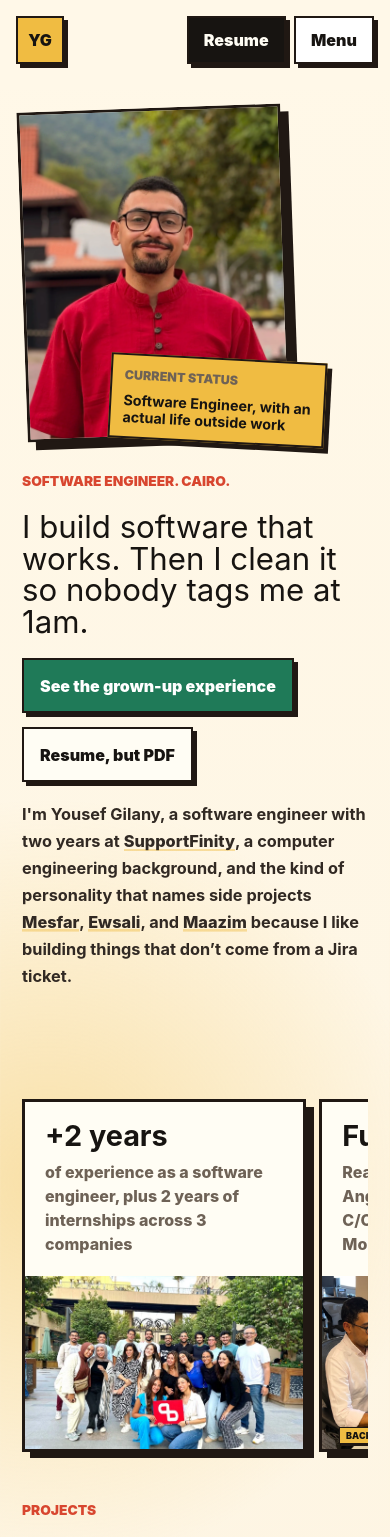
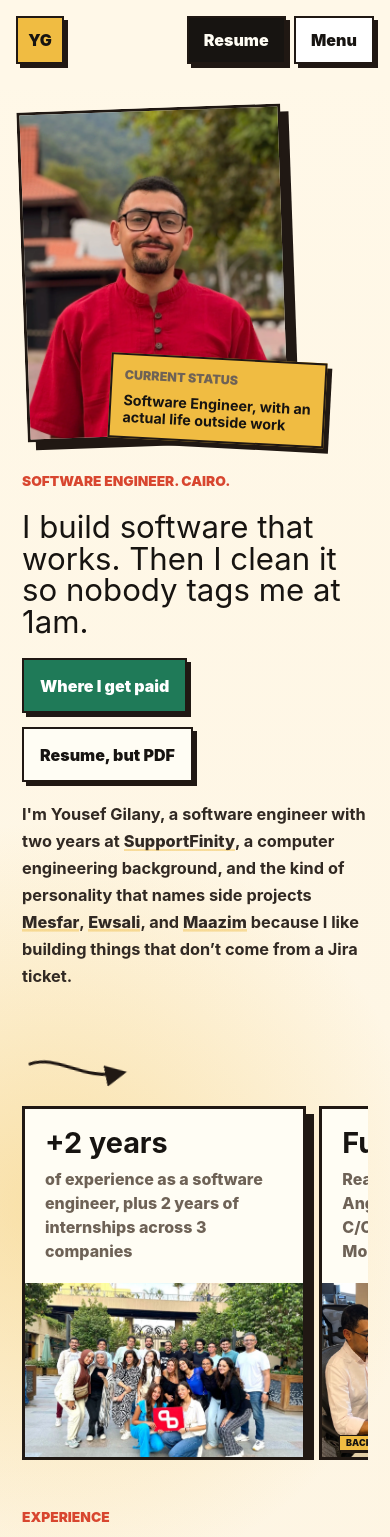
Before and after one commit to yogilany/my_website, a React (Create React App) app: page / in a window 390 px wide. Shown: the top 1537 px of the page. Built offline with nearby package versions, Linux system fonts and the light colour scheme.

Commit message:
refactor ImageLightbox component to improve mobile experience; enhance zoomable overlay functionality and styles; update Experience and Stats sections for better layout and spacing

```diff
--- a/src/components/ImageLightbox/ImageLightbox.css
+++ b/src/components/ImageLightbox/ImageLightbox.css
@@ -71,8 +71,8 @@
 
 .zoomable.timeline-photo {
   position: absolute;
-  width: 12.5rem;
-  height: 9.2rem;
+  width: 19rem;
+  height: 14rem;
 }
 
 .stat-card:has(.zoomable.is-open),
@@ -92,9 +92,51 @@
   z-index: 20;
 }
 
+.zoomable-overlay {
+  position: fixed;
+  inset: 0;
+  z-index: 80;
+  display: grid;
+  place-items: center;
+  padding: 1.1rem;
+  background: rgba(23, 20, 17, 0);
+  transition: background 280ms ease;
+}
+
+.zoomable-overlay.is-open {
+  background: rgba(23, 20, 17, 0.42);
+}
+
+.zoomable-overlay .zoomable-full {
+  position: static;
+  left: auto;
+  top: auto;
+  width: auto;
+  height: auto;
+  max-width: min(52rem, 92vw);
+  max-height: min(78vh, 44rem);
+  opacity: 0;
+  visibility: visible;
+  pointer-events: auto;
+  transform: scale(0.78);
+  transition:
+    transform 420ms cubic-bezier(0.22, 1, 0.36, 1),
+    opacity 280ms ease;
+}
+
+.zoomable-overlay.is-open .zoomable-full {
+  opacity: 1;
+  transform: scale(1);
+  transition:
+    transform 420ms cubic-bezier(0.22, 1, 0.36, 1),
+    opacity 220ms ease;
+}
+
 @media (prefers-reduced-motion: reduce) {
   .zoomable-full,
-  .zoomable-thumb {
+  .zoomable-thumb,
+  .zoomable-overlay,
+  .zoomable-overlay .zoomable-full {
     transition: none;
   }
 }
--- a/src/components/ImageLightbox/ImageLightbox.jsx
+++ b/src/components/ImageLightbox/ImageLightbox.jsx
@@ -1,8 +1,43 @@
 import { useEffect, useState } from "react";
+import { createPortal } from "react-dom";
 import "./ImageLightbox.css";
+
+const MOBILE_QUERY = "(max-width: 860px)";
+const ZOOM_MS = 420;
 
 const Zoomable = ({ src, alt, className = "" }) => {
   const [open, setOpen] = useState(false);
+  const [isMobile, setIsMobile] = useState(false);
+  const [overlayMounted, setOverlayMounted] = useState(false);
+  const [overlayOpen, setOverlayOpen] = useState(false);
+
+  useEffect(() => {
+    const media = window.matchMedia(MOBILE_QUERY);
+    const sync = () => setIsMobile(media.matches);
+    sync();
+    media.addEventListener("change", sync);
+    return () => media.removeEventListener("change", sync);
+  }, []);
+
+  useEffect(() => {
+    if (!isMobile) {
+      setOverlayMounted(false);
+      setOverlayOpen(false);
+      return undefined;
+    }
+
+    if (open) {
+      setOverlayMounted(true);
+      const frame = requestAnimationFrame(() => {
+        requestAnimationFrame(() => setOverlayOpen(true));
+      });
+      return () => cancelAnimationFrame(frame);
+    }
+
+    setOverlayOpen(false);
+    const timer = setTimeout(() => setOverlayMounted(false), ZOOM_MS);
+    return () => clearTimeout(timer);
+  }, [open, isMobile]);
 
   useEffect(() => {
     if (!open) return undefined;
@@ -10,7 +45,13 @@ const Zoomable = ({ src, alt, className = "" }) => {
       if (event.key === "Escape") setOpen(false);
     };
     const onPointer = (event) => {
-      if (!event.target.closest(".zoomable.is-open")) setOpen(false);
+      if (
+        event.target.closest(".zoomable.is-open") ||
+        event.target.closest(".zoomable-overlay")
+      ) {
+        return;
+      }
+      setOpen(false);
     };
     window.addEventListener("keydown", onKey);
     window.addEventListener("pointerdown", onPointer);
@@ -19,6 +60,15 @@ const Zoomable = ({ src, alt, className = "" }) => {
       window.removeEventListener("pointerdown", onPointer);
     };
   }, [open]);
+
+  useEffect(() => {
+    if (!overlayMounted || !isMobile) return undefined;
+    const previous = document.body.style.overflow;
+    document.body.style.overflow = "hidden";
+    return () => {
+      document.body.style.overflow = previous;
+    };
+  }, [overlayMounted, isMobile]);
 
   const toggle = (event) => {
     event.preventDefault();
@@ -41,7 +91,21 @@ const Zoomable = ({ src, alt, className = "" }) => {
       <span className="zoomable-clip">
         <img className="zoomable-thumb" src={src} alt={alt} />
       </span>
-      <img className="zoomable-full" src={src} alt="" />
+      {isMobile
+        ? overlayMounted
+          ? createPortal(
+              <span
+                className={`zoomable-overlay${overlayOpen ? " is-open" : ""}`}
+                onClick={toggle}
+              >
+                <img className="zoomable-full" src={src} alt="" />
+              </span>,
+              document.body
+            )
+          : null
+        : (
+          <img className="zoomable-full" src={src} alt="" />
+        )}
     </span>
   );
 };
--- a/src/pages/MainPage/sections/Experience/Experience.css
+++ b/src/pages/MainPage/sections/Experience/Experience.css
@@ -4,7 +4,7 @@
 
 .timeline {
   display: grid;
-  gap: 1.35rem;
+  gap: 2.4rem;
   overflow: visible;
 }
 
@@ -14,17 +14,17 @@
   grid-template-columns: minmax(200px, 0.75fr) minmax(0, 1.25fr);
   gap: 1.4rem;
   align-items: center;
-  padding: 1.35rem 10.5rem 1.35rem 1.25rem;
+  padding: 1.6rem 16rem 1.6rem 1.25rem;
   overflow: visible;
 }
 
 .timeline-photo {
   position: absolute;
   top: 50%;
-  right: -1.35rem;
+  right: -1.5rem;
   z-index: 2;
-  width: 12.5rem;
-  height: 9.2rem;
+  width: 19rem;
+  height: 14rem;
   padding: 0;
   overflow: visible;
   border: 3px solid var(--line);
@@ -312,17 +312,21 @@
     grid-template-columns: 1fr;
   }
 
+  .timeline {
+    gap: 2.5rem;
+  }
+
   .timeline-item {
-    padding: 1.25rem 1.25rem 6.5rem;
+    padding: 1.25rem 1.25rem 10.2rem;
   }
 
   .timeline-photo,
   .zoomable.timeline-photo {
     top: auto;
-    bottom: -1.1rem;
+    bottom: -1.25rem;
     right: 1.1rem;
-    width: 9.5rem;
-    height: 7rem;
+    width: 14.25rem;
+    height: 10.5rem;
     transform: rotate(5deg);
   }
 
--- a/src/pages/MainPage/sections/Hero/Hero.jsx
+++ b/src/pages/MainPage/sections/Hero/Hero.jsx
@@ -38,7 +38,7 @@ const Hero = () => {
         </p>
         <div className="hero-actions">
           <a className="primary-action" href="#work">
-            See the grown-up experience
+            Where I get paid
           </a>
           <a
             className="secondary-action"
--- a/src/pages/MainPage/sections/Stats/Stats.css
+++ b/src/pages/MainPage/sections/Stats/Stats.css
@@ -4,6 +4,14 @@
   gap: 1rem;
   padding-top: 3.6rem;
   overflow: visible;
+}
+
+.stats-track {
+  display: contents;
+}
+
+.stats-scroll-hint {
+  display: none;
 }
 
 .stat-card-wrap {
@@ -35,21 +43,31 @@
   white-space: nowrap;
 }
 
-.ta-tutorial-arrow svg {
+.ta-tutorial-arrow svg,
+.stats-scroll-hint svg {
   width: 4.4rem;
   height: 2.9rem;
-  margin: -0.1rem 0.55rem 0 0;
   overflow: visible;
 }
 
-.ta-arrow-shaft {
+.ta-tutorial-arrow svg {
+  margin: -0.1rem 0.55rem 0 0;
+}
+
+.stats-scroll-hint svg {
+  width: 7.4rem;
+  height: 2.15rem;
+}
+
+.sketch-arrow-shaft {
   fill: none;
   stroke: var(--line);
   stroke-width: 3.25;
   stroke-linecap: round;
 }
 
-.ta-tutorial-arrow marker path {
+.ta-tutorial-arrow marker path,
+.stats-scroll-hint marker path {
   fill: var(--line);
 }
 
@@ -182,11 +200,36 @@
 
 @media (max-width: 860px) {
   .stats-section {
+    position: relative;
+    display: flex;
+    flex-direction: column;
+    align-items: stretch;
+    gap: 0;
+    padding-top: 1.75rem;
+    padding-bottom: 0.35rem;
+    margin-top: -1.5rem;
+    overflow: visible;
+  }
+
+  .stats-scroll-hint {
+    display: block;
+    position: absolute;
+    left: 0;
+    top: -3.35rem;
+    z-index: 4;
+    margin: 0;
+    color: var(--ink);
+    pointer-events: none;
+    transform: rotate(8deg);
+    animation: stats-scroll-nudge 2.2s ease-in-out infinite;
+  }
+
+  .stats-track {
     display: flex;
     gap: 0.85rem;
-    padding-top: 4.4rem;
-    padding-bottom: 0.35rem;
+    padding-top: 4.6rem;
     overflow-x: auto;
+    overflow-y: visible;
     overscroll-behavior-x: contain;
     scroll-snap-type: x mandatory;
     -webkit-overflow-scrolling: touch;
@@ -200,11 +243,25 @@
   .stat-card-wrap:last-child {
     margin-right: 0.25rem;
   }
-}
 
-@media (max-width: 860px) {
   .ta-tutorial-arrow {
-    top: -2.85rem;
+    top: -3.2rem;
     right: 0.15rem;
   }
 }
+
+@keyframes stats-scroll-nudge {
+  0%,
+  100% {
+    transform: rotate(8deg) translateX(0);
+  }
+  50% {
+    transform: rotate(8deg) translateX(3px);
+  }
+}
+
+@media (prefers-reduced-motion: reduce) {
+  .stats-scroll-hint {
+    animation: none;
+  }
+}
--- a/src/pages/MainPage/sections/Stats/Stats.jsx
+++ b/src/pages/MainPage/sections/Stats/Stats.jsx
@@ -2,24 +2,11 @@ import Zoomable from "../../../../components/ImageLightbox/ImageLightbox";
 import { stats } from "../../../../data/home";
 import "./Stats.css";
 
-const Stats = () => {
-  return (
-    <section className="section stats-section" aria-label="Quick facts">
-      {stats.map((stat) => (
-        <div className="stat-card-wrap" key={stat.title}>
-          {stat.tutorialUrl ? (
-            <a
-              className="ta-tutorial-arrow"
-              href={stat.tutorialUrl}
-              target="_blank"
-              rel="noreferrer"
-              aria-label={stat.tutorialLabel}
-            >
-              <span>{stat.tutorialLabel}</span>
-              <svg viewBox="0 0 72 48" aria-hidden="true" focusable="false">
+const SketchArrow = ({ markerId, path, viewBox = "0 0 72 48" }) => (
+  <svg viewBox={viewBox} aria-hidden="true" focusable="false">
     <defs>
       <marker
-                    id="ta-arrow-head"
+        id={markerId}
         markerWidth="7"
         markerHeight="7"
         refX="5.2"
@@ -30,11 +17,41 @@ const Stats = () => {
       </marker>
     </defs>
     <path
-                  className="ta-arrow-shaft"
-                  d="M52 6 C62 18 50 34 16 40"
-                  markerEnd="url(#ta-arrow-head)"
+      className="sketch-arrow-shaft"
+      d={path}
+      markerEnd={`url(#${markerId})`}
     />
   </svg>
+);
+
+const Stats = () => {
+  return (
+    <section className="section stats-section" aria-label="Quick facts">
+      <div className="stats-track">
+        {stats.map((stat, index) => (
+          <div className="stat-card-wrap" key={stat.title}>
+            {index === 0 ? (
+              <div className="stats-scroll-hint" aria-hidden="true">
+                <SketchArrow
+                  markerId="scroll-arrow-head"
+                  viewBox="0 0 120 36"
+                  path="M6 20 C34 6 62 30 102 16"
+                />
+              </div>
+            ) : null}
+            {stat.tutorialUrl ? (
+              <a
+                className="ta-tutorial-arrow"
+                href={stat.tutorialUrl}
+                target="_blank"
+                rel="noreferrer"
+                aria-label={stat.tutorialLabel}
+              >
+                <span>{stat.tutorialLabel}</span>
+                <SketchArrow
+                  markerId="ta-arrow-head"
+                  path="M52 6 C62 18 50 34 16 40"
+                />
               </a>
             ) : null}
             <article className="stat-card">
@@ -57,6 +74,7 @@ const Stats = () => {
             </article>
           </div>
         ))}
+      </div>
     </section>
   );
 };
--- a/src/styles/base.css
+++ b/src/styles/base.css
@@ -17,6 +17,7 @@
 
 html {
   scroll-behavior: smooth;
+  scroll-padding-top: 6rem;
   overflow-x: hidden;
   overflow-x: clip;
 }
@@ -87,6 +88,13 @@ a {
   font-weight: 950;
   letter-spacing: 0;
   text-transform: uppercase;
+}
+
+.hero-section,
+.section,
+.contact-section,
+.dossier-chapter {
+  scroll-margin-top: 6rem;
 }
 
 .section {
@@ -199,11 +207,11 @@ a {
     order: 2;
   }
 
-  .projects-section {
+  .work-section {
     order: 3;
   }
 
-  .work-section {
+  .projects-section {
     order: 4;
   }
 
```
Lines whose indentation alone changed are shown as unchanged.
